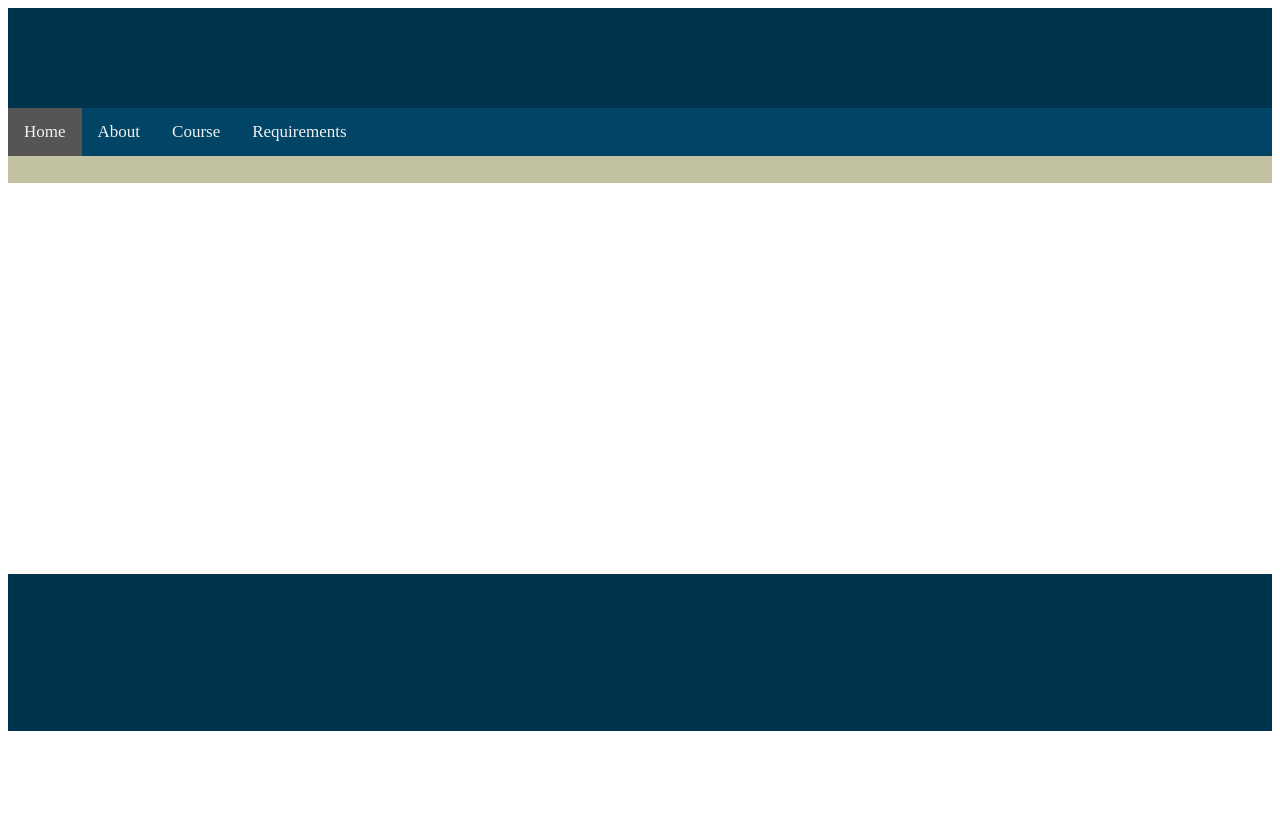
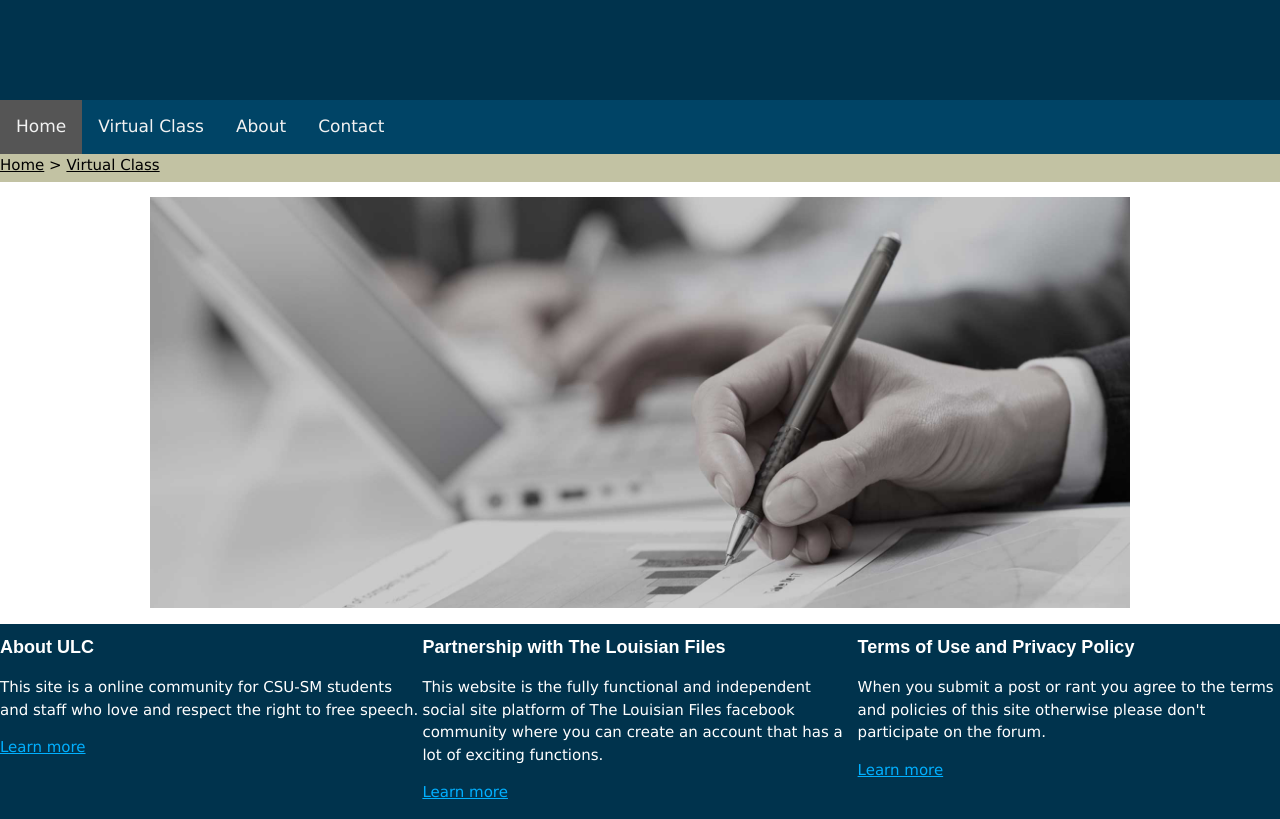
Before and after one commit to iaaane/capstone-project, a plain HTML site: page index.html in a window 1280 px wide. Drawn offline with nearby package versions, Linux system fonts and the light colour scheme.

Commit message:
homepage

```diff
--- a/index.html
+++ b/index.html
@@ -1,9 +1,12 @@
-
 <html>
     <head>
         <title>My Virtual Classroom </title>
 
         <link rel="stylesheet" type="text/css" href="mainstyle.css">
+        <link rel="stylesheet" href="https://www.w3schools.com/w3css/4/w3.css">
+
+<!--bootstrap css link-->
+
 
     </head>
 
@@ -14,10 +17,10 @@
 
         <nav class="navstyle">
             <ul>
-                <li><a class="active" href="">Home </a></li>
-                <li><a href="">About </a></li>
-				<li><a href="">Course </a></li>
-                <li><a href="">Requirements </a></li>
+                <li><a class="active" href="#">Home </a></li>
+                <li><a href="#">Virtual Class </a></li>
+				<li><a href="#">About</a></li>
+                <li><a href="#">Contact </a></li>
 
             </ul>
 
@@ -25,23 +28,56 @@
         </nav>
 
         <div class="whitespace">
+            <a href="#">Home</a> > <a href="#">Virtual Class</a>
 
         </div>
-        <div class="jumbotron">
 
+        <!-- code for the slideshow -->
+       <div class="w3-content w3-section">
+  <img class="mySlides" src="img1.jpg" style="width:100%">
+  <img class="mySlides" src="img2.jpg" style="width:100%">
+  <img class="mySlides" src="img3.jpg" style="width:100%">
+</div>
 
-        <!-- div content here -->
+<script>
+var myIndex = 0;
+carousel();
+
+function carousel() {
+    var i;
+    var x = document.getElementsByClassName("mySlides");
+    for (i = 0; i < x.length; i++) {
+       x[i].style.display = "none";
+    }
+    myIndex++;
+    if (myIndex > x.length) {myIndex = 1}
+    x[myIndex-1].style.display = "block";
+    setTimeout(carousel, 3000); // Change image every 2 seconds
+}
+</script>
+
+        <!-- end of the slideshow code-->
 
 
 
+<div class="learn-more">
+	      <div class="column-left">
+			<h3>About ULC</h3>
+			<p>This site is a online community for CSU-SM students and staff who love and respect the right to free speech.</p>
+			<p><a href="#">Learn more</a></p>
+	      </div>
+		  <div class="column-center">
+			<h3>Partnership with The Louisian Files</h3>
+			<p>This website is the fully functional and independent social site platform of The Louisian Files facebook community where you can create an account that has a lot of exciting functions.</p>
+			<p><a href="#">Learn more</a></p>
+		  </div>
+		  <div class="column-right">
+		  <h3>Terms of Use and Privacy Policy</h3>
+			<p>When you submit a post or rant you agree to the terms and policies of this site otherwise please don't participate on the forum.</p>
+			<p><a href="#">Learn more</a></p>
 
-
-        </div>
-
-        <footer>
-        <!-- footer here -->
-
-        </footer>
+		  </div>
+	    </div>
 
 
 
--- a/mainstyle.css
+++ b/mainstyle.css
@@ -40,25 +40,52 @@ li a:hover:not(.active) {
     background-color: #111;
 }
 
-nav {
 
-}
-
-/* whitespace style code */
+/* whitespace sitemap style code */
 .whitespace {
     background-color: #c2c2a3;
     height: 28px;
     margin-bottom: -1px;
 }
 
-.jumbotron {
-    background-color: white;
-    height: 50%;
-    margin-bottom: -1px;
-}
+
 
 /* footer style code */
+/*
 footer {
     background-color: #00334d;
     height: 20%;
+
+}*/
+
+.img .w3-content w3-display-container {
+
 }
+
+.mySlides {
+    max-width: 100%;
+}
+
+.learn-more {
+ background-color: #00334d;
+
+}
+
+.learn-more h3 {
+  font-family: 'Shift', sans-serif;
+  font-size: 18px;
+  font-weight: bold;
+    color: white;
+}
+
+.learn-more a {
+  color: #00b0ff;
+}
+
+.learn-more p {
+    color: white;
+}
+
+.column-left{ float: left; width: 33%; }
+.column-right{ float: right; width: 33%; }
+.column-center{ display: inline-block; width: 33%; }
```
Also changed, not shown: slideshow.js (added, +17 -0 lines), img1.jpg (added), img2.jpg (added), img3.jpg (added).
